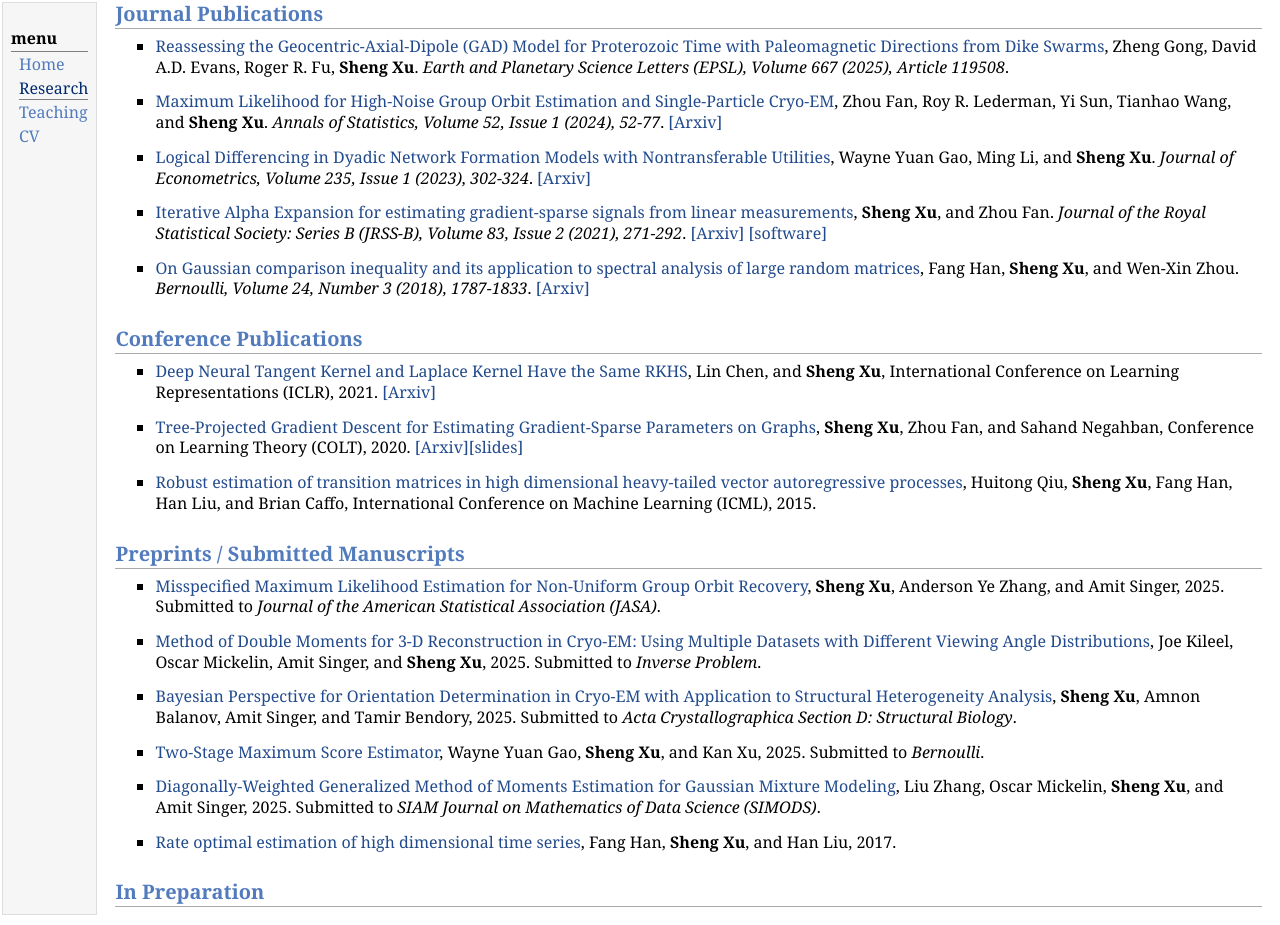
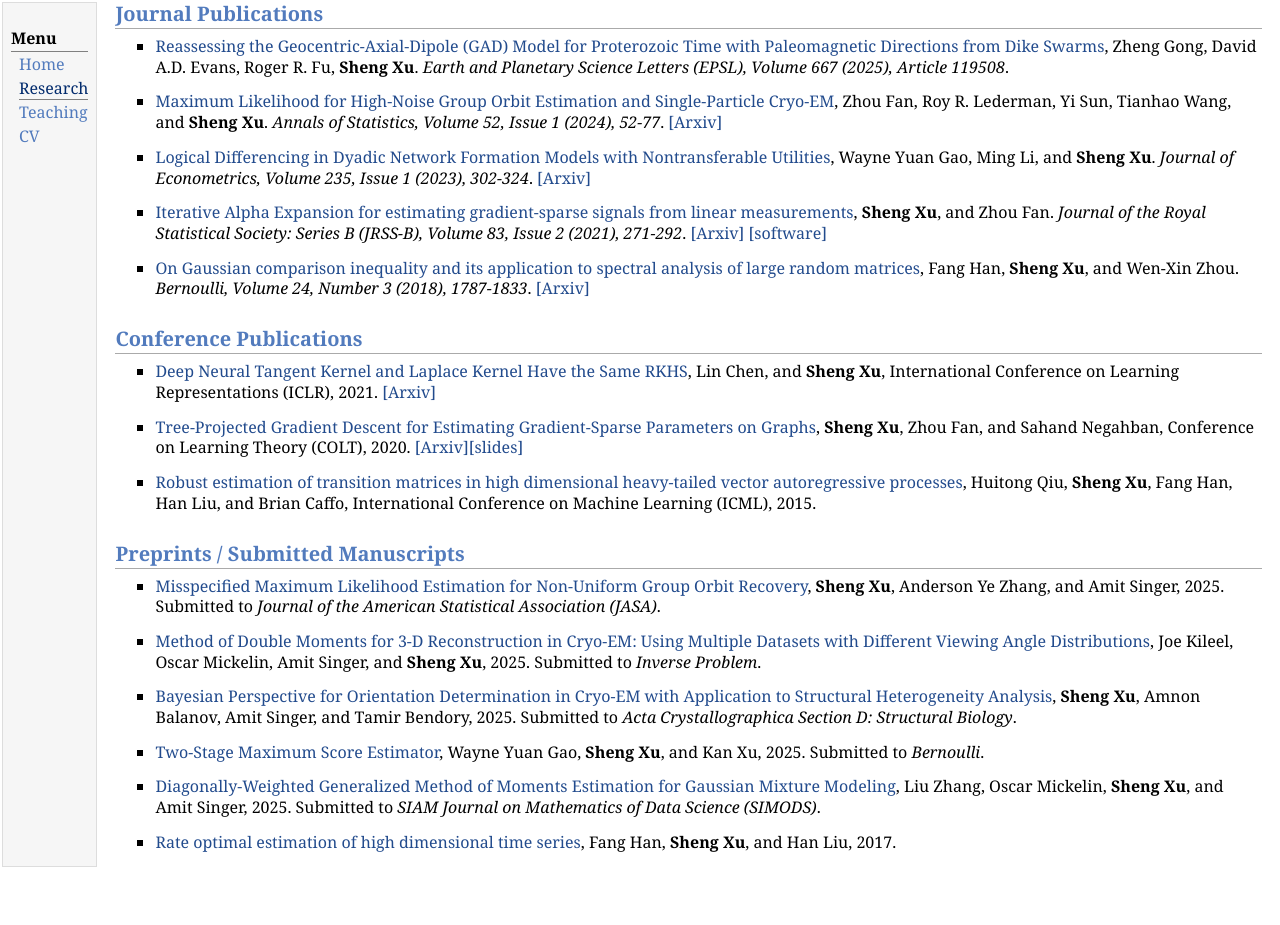
Before and after one commit to sx67/sx67.github.io, a plain HTML site: page research.html in a window 1280 px wide. After the commit the page ends 877 px from the top, so only its background shows below. Drawn offline with Linux system fonts and the light colour scheme.

Commit message:
Update at Princeton Oct4 2025

```diff
--- a/research.html
+++ b/research.html
@@ -11,7 +11,7 @@
 <table summary="Table for page layout." id="tlayout">
 <tr valign="top">
 <td id="layout-menu">
-<div class="menu-category">menu</div>
+<div class="menu-category">Menu</div>
 <div class="menu-item"><a href="index.html">Home</a></div>
 <div class="menu-item"><a href="research.html" class="current">Research</a></div>
 <div class="menu-item"><a href="teaching.html">Teaching</a></div>
@@ -77,7 +77,6 @@
 <li><p><a href="https://sites.stat.washington.edu/people/fanghan/paper-VAR.pdf">Rate optimal estimation of high dimensional time series</a>, Fang Han, <b>Sheng Xu</b>, and Han Liu, 2017.</p>
 </li>
 </ul>
-<h2>In Preparation</h2>
 </td>
 </tr>
 </table>
```
